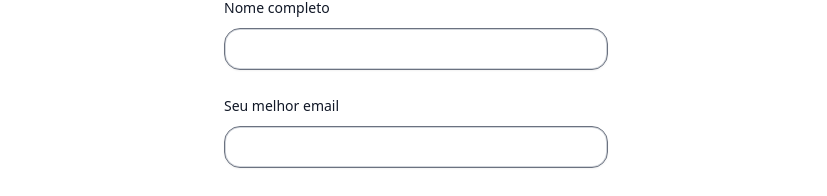
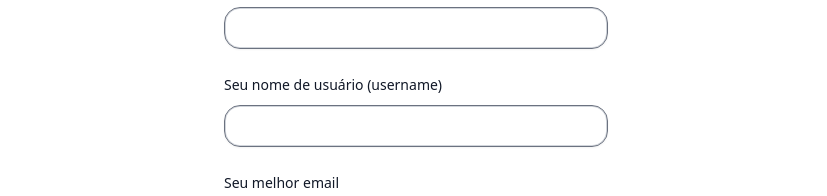
Before and after one commit to IsaqueFranklin/Blogme-3.0, a React (Vite) app in the folder client/: page /register in a window 1280 px wide. Shown: the part 325-521 px from the top of the page, without its empty margins (224-1051 px from the left). Built offline with nearby package versions, Linux system fonts and the light colour scheme; no server answers.

Commit message:
url with title now done

```diff
--- a/client/src/App.jsx
+++ b/client/src/App.jsx
@@ -10,6 +10,7 @@ import PublicarPage from './pages/PublicarPage';
 import './App.css'
 import axios from 'axios';
 import { UserContextProvider } from './UserContext';
+import ProfilePage from './pages/ProfilePage';
 
 axios.defaults.baseURL = 'http://localhost:4000';
 axios.defaults.withCredentials = true;
@@ -26,7 +27,8 @@ function App() {
             <Route path='/start' element={ <LandingPage /> } />
             <Route path='/publicar' element={ <PublicarPage /> } />
             <Route path='/publicar/:id' element={ <PublicarPage /> } />
-            <Route path='/post/:id' element={ <ReadPage /> } />
+            <Route path='/post/:id/:title' element={ <ReadPage /> } />
+            <Route path='/perfil/:id/:username' element={ <ProfilePage /> } />
           </Route>
         </Routes>
       </UserContextProvider>
--- a/client/src/pages/HomePage.jsx
+++ b/client/src/pages/HomePage.jsx
@@ -30,7 +30,7 @@ export default function HomePage() {
 
     if (ready && !user && !redirect) {
         return (
-            <div className='mt-8 gap-x-6 gap-y-8 md:grid lg:grid md:grid-cols-4 lg:grid-cols-4'>
+            <div className='mt-8 gap-x-6 gap-y-8 grid grid-cols-2 md:grid-cols-4 lg:grid-cols-4'>
                 {places?.length > 0 && places?.map((post,i) => {
                     return (
                         <Link to={'/post/'+post._id} key={i}>
@@ -57,6 +57,7 @@ export default function HomePage() {
         return (
             <div>
                 <h2>{user.name}</h2>
+                <p>{user.username}</p>
                 <p>{user.email}</p>
                 <div className="text-center max-w-lg mx-auto">
                     Logged in as {user.name} ({user.email}) <br/>
@@ -65,7 +66,7 @@ export default function HomePage() {
                 <div className='mt-8 gap-x-6 gap-y-8 grid grid-cols-2 md:grid-cols-4 lg:grid-cols-4'>
                 {places?.length > 0 && places?.map((post,i) => {
                     return (
-                        <Link to={'/post/'+post._id} key={i}>
+                        <Link to={'/post/'+post._id+'/'+post.title.split(' ').join('-')} key={i}>
                         <div className='bg-gray-500 mb-2 rounded-2xl flex'>
                             {post.photos?.[0] && (
                                 <img className='rounded-2xl object-cover aspect-square' src={'http://localhost:4000/uploads/'+post.photos?.[0]} />
--- /dev/null
+++ b/client/src/pages/ProfilePage.jsx
@@ -0,0 +1,5 @@
+export default function ProfilePage() {
+    return (
+        <div>Hello me!</div>
+    )
+}
--- a/client/src/pages/RegisterPage.jsx
+++ b/client/src/pages/RegisterPage.jsx
@@ -5,6 +5,7 @@ import axios from 'axios';
 export default function RegisterPage() {
 
     const [name, setName] = useState('');
+    const [username, setUsername] = useState('');
     const [email, setEmail] = useState('');
     const [password, setPassword] = useState('');
     const [redirect, setRedirect] = useState(null);
@@ -14,6 +15,7 @@ export default function RegisterPage() {
         try {
             await axios.post('/cadastro', {
                 name,
+                username,
                 email,
                 password,
             });
@@ -63,6 +65,22 @@ export default function RegisterPage() {
                   <input
                     value={name}
                     onChange={ev => setName(ev.target.value)}
+                    id="name"
+                    name="name"
+                    type="text"
+                    required
+                    className="block w-full rounded-md border-0 py-1.5 text-gray-900 shadow-sm ring-1 ring-inset ring-gray-300 placeholder:text-gray-400 focus:ring-2 focus:ring-inset focus:ring-indigo-600 sm:text-sm sm:leading-6"
+                  />
+                </div>
+              </div>
+              <div>
+                <label htmlFor="email" className="block text-sm font-medium leading-6 text-gray-900">
+                  Seu nome de usuário (username)
+                </label>
+                <div className="mt-2">
+                  <input
+                    value={username}
+                    onChange={ev => setUsername(ev.target.value)}
                     id="name"
                     name="name"
                     type="text"
```
Also changed, not shown: 2 other files (tests, documents, lock files or other folders).
